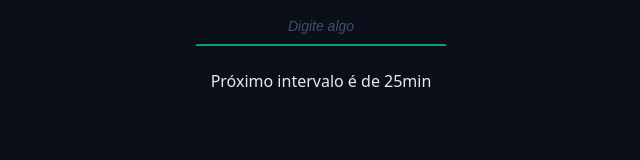
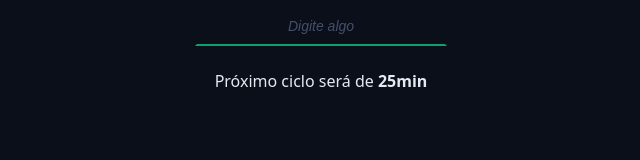
Before and after one commit to PedroYudi-dev/Chronos-pomodoro, a React (Vite) app: page / in a window 1280 px wide. Shown: the part 582-742 px from the top of the page, without its empty margins (319-959 px from the left). Built offline with nearby package versions, Linux system fonts and the light colour scheme.

Commit message:
Adicionamos mensagens para nosso pomodoro quando ele estiver funcionando e parado

```diff
--- a/src/components/MainForm/index.tsx
+++ b/src/components/MainForm/index.tsx
@@ -10,6 +10,7 @@
 import { getNextCycle } from "../../Utils/getNextCycle";
 import { getNextCycleType } from "../../Utils/getNextCycleType";
 import { TaskActionType } from "../../contexts/TaskContext/taskActions";
+import { Tips } from "../Tips";
 
 export default function MainForm() {
   const { state, dispachTask } = useTaskContext();
@@ -83,7 +84,7 @@
       </div>
 
       <div className="formRow">
-        <p>Próximo intervalo é de 25min</p>
+        <Tips/>
       </div>
 
       {state.currentCycle > 0 && (
--- /dev/null
+++ b/src/components/Tips/index.tsx
@@ -0,0 +1,43 @@
+import { useTaskContext } from "../../contexts/TaskContext/useTaskContext";
+import { getNextCycle } from "../../Utils/getNextCycle";
+import { getNextCycleType } from "../../Utils/getNextCycleType";
+
+export function Tips() {
+  const { state } = useTaskContext();
+  const nextCycle = getNextCycle(state.currentCycle);
+  const nextCycleType = getNextCycleType(nextCycle);
+  const typsForWhenActiveTask = {
+    workTime: (
+      <span>
+        Foque por <b>{state.config.workTime}min</b>{" "}
+      </span>
+    ),
+    shortBreakTime: (
+      <span>
+        Descanse por <b>{state.config.shortBreakTime}min</b>{" "}
+      </span>
+    ),
+    longBreakTime: <span>Descanso Longo</span>,
+  };
+
+  const typsForNoActiveTask = {
+    workTime: (
+      <span>
+        Próximo ciclo será de <b>{state.config.workTime}min</b>{" "}
+      </span>
+    ),
+    shortBreakTime: (
+      <span>
+        Próximo decanso será de <b>{state.config.shortBreakTime}min</b>{" "}
+      </span>
+    ),
+    longBreakTime: <span>Próximo decanso será Longo</span>,
+  };
+
+  return (
+    <>
+      {!!state.activeTask && typsForWhenActiveTask[state.activeTask.type]}
+      {!state.activeTask && typsForNoActiveTask[nextCycleType]}
+    </>
+  );
+}
```
